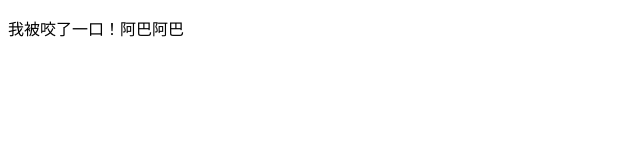
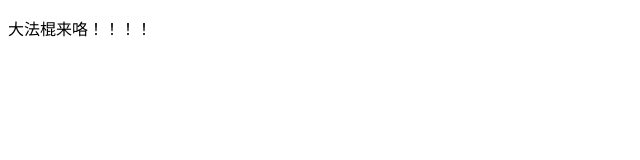
Before and after one commit to shqxiangtangping/bootstrap_work, a plain HTML site: page Login.html in a window 1280 px wide. Shown: the whole page, without its empty margins (0-640 px from the left). Drawn offline with Linux system fonts and the light colour scheme.

```diff
--- a/Login.html
+++ b/Login.html
@@ -5,6 +5,6 @@
     <title>Log in</title>
 </head>
 <body>
-<p>我被咬了一口！阿巴阿巴</p>
+<p>大法棍来咯！！！！</p>
 </body>
 </html>
```
